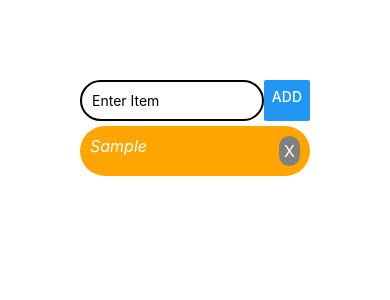
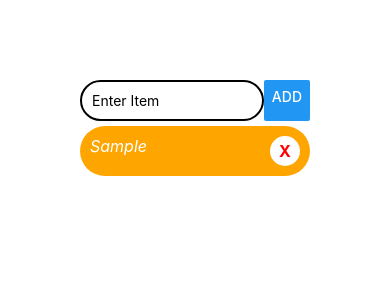
Before and after one commit to Aleena-Naveed/TO-DO-App, a React Native app: screen / in a window 390 px wide. Both pictures are taken after typing "Sample" into the empty fields and a click on the button "ADD". Shown: the top 300 px of the page. Built offline with nearby package versions, Linux system fonts and the light colour scheme.

Commit message:
Component added

```diff
--- a/App.js
+++ b/App.js
@@ -43,7 +43,8 @@ export default function App() {
           >
             <View style={styles.scrollViewItem} >
               <Text style={styles.ScrollText}>{item.data}</Text>
-              <View style={{backgroundColor: 'grey', padding: 5, borderRadius:50}}>
+              <View
+                style={styles.crosstextContainer}>
                 <Text style={styles.crossText}>X</Text>
               </View>
             </View>
@@ -91,8 +92,17 @@ const styles = StyleSheet.create({
     fontStyle: 'italic',
     color: 'white'
   },
+  crosstextContainer: {
+    backgroundColor: 'white',
+    padding: 5,
+    borderRadius:50,
+    width: 30,
+    justifyContent: 'center',
+    alignItems: 'center',
+  },
   crossText: {
     fontSize: 16,
-    color: 'white',
+    color: 'red',
+    fontWeight: 'bold',
   }
 });
```
